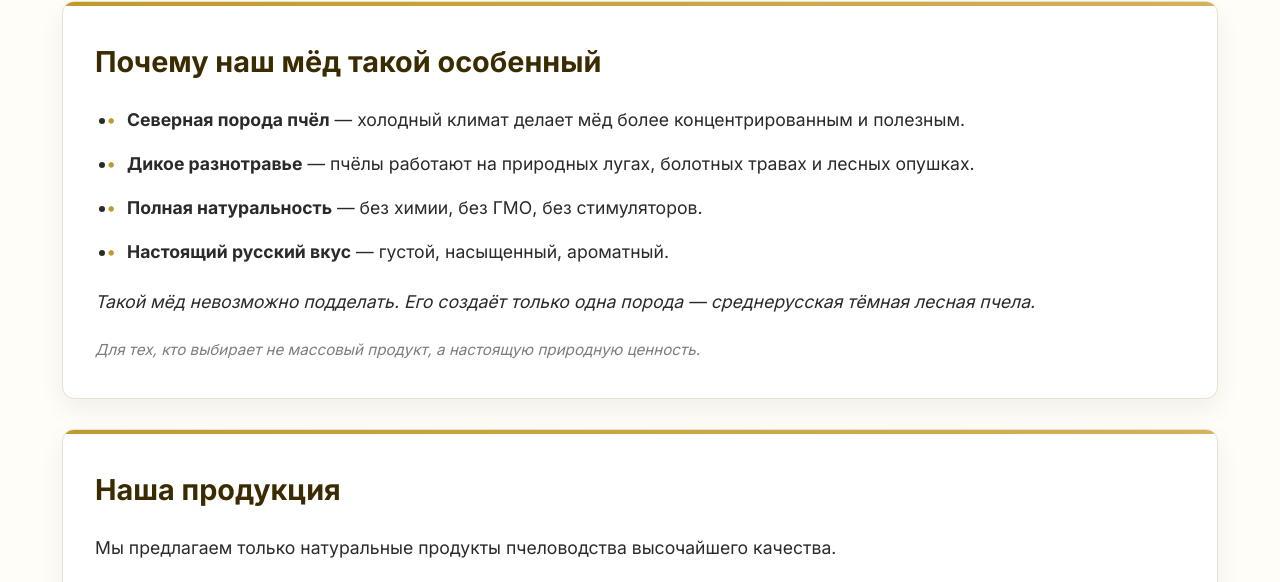
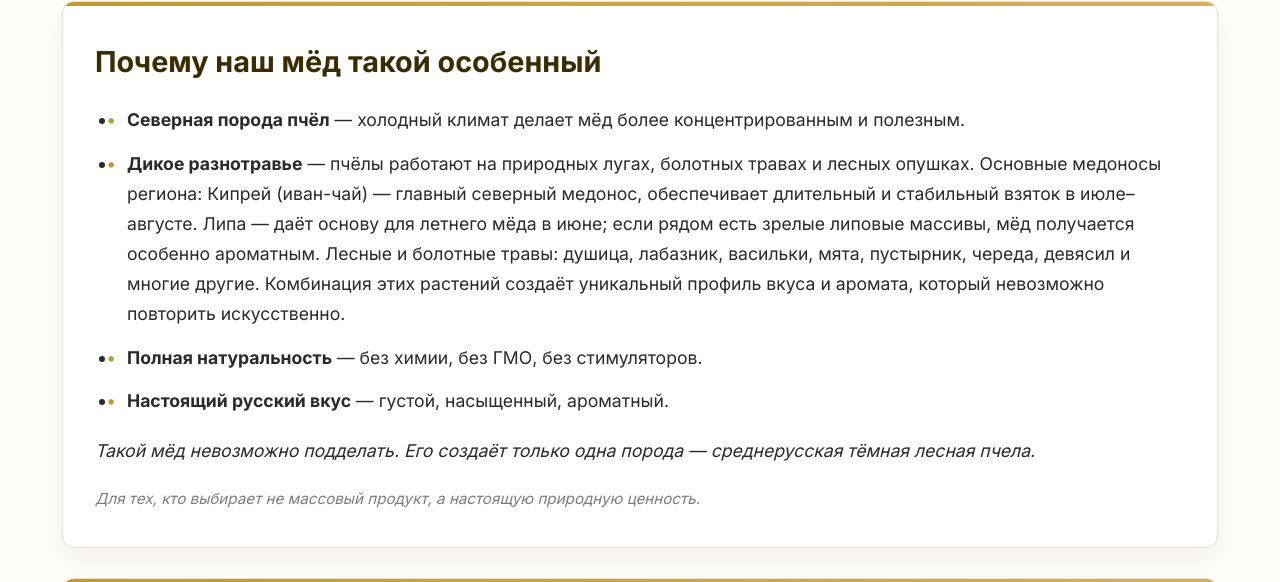
Before and after one commit to SergeyReizman/Bee_Farm, a plain HTML site: page index.html in a window 1280 px wide. Shown: the part 1156-1738 px from the top of the page. Drawn offline with Linux system fonts and the light colour scheme.

Commit message:
88888888888888888888888

```diff
--- a/index.html
+++ b/index.html
@@ -471,7 +471,18 @@
                 <li><strong>Северная порода пчёл</strong> — холодный климат делает мёд более концентрированным и
                     полезным.</li>
                 <li><strong>Дикое разнотравье</strong> — пчёлы работают на природных лугах, болотных травах и лесных
-                    опушках.</li>
+                    опушках. Основные медоносы региона:
+
+                    Кипрей (иван-чай) — главный северный медонос, обеспечивает длительный и стабильный взяток в
+                    июле–августе.
+
+                    Липа — даёт основу для летнего мёда в июне; если рядом есть зрелые липовые массивы, мёд получается
+                    особенно ароматным.
+
+                    Лесные и болотные травы: душица, лабазник, васильки, мята, пустырник, череда, девясил и многие
+                    другие.
+                    Комбинация этих растений создаёт уникальный профиль вкуса и аромата, который невозможно повторить
+                    искусственно.</li>
                 <li><strong>Полная натуральность</strong> — без химии, без ГМО, без стимуляторов.</li>
                 <li><strong>Настоящий русский вкус</strong> — густой, насыщенный, ароматный.</li>
             </ul>
```
